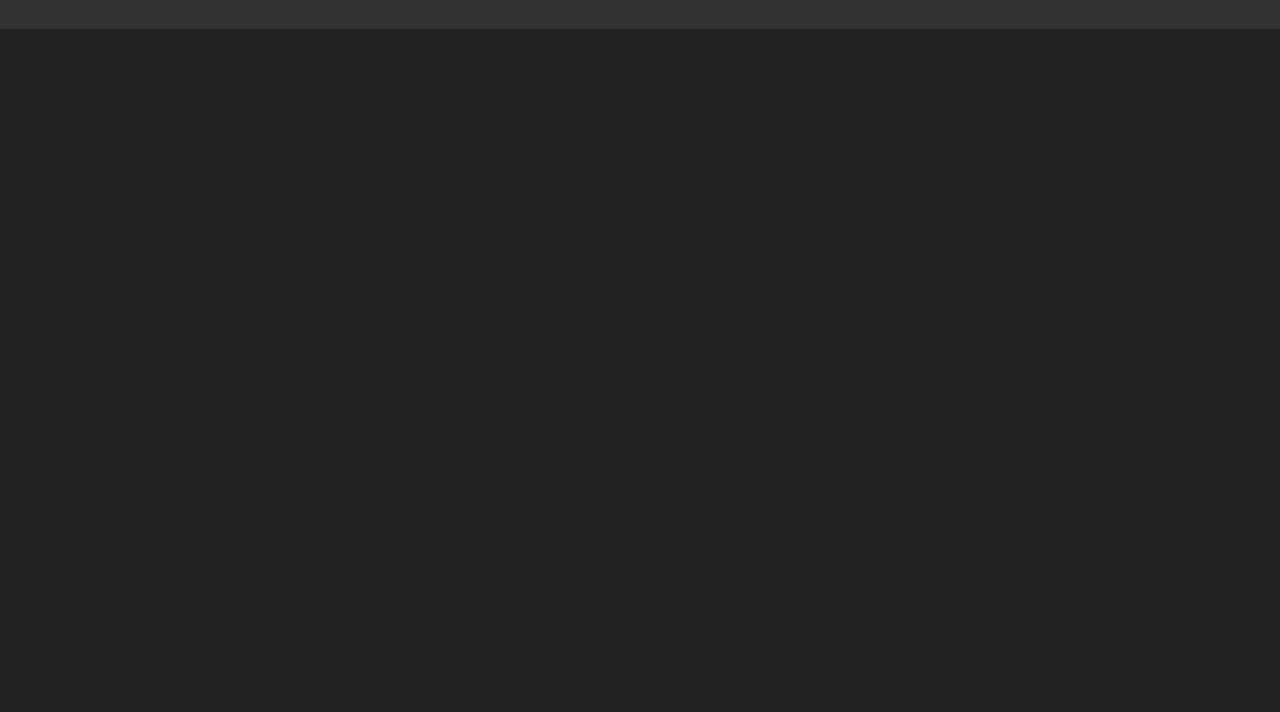
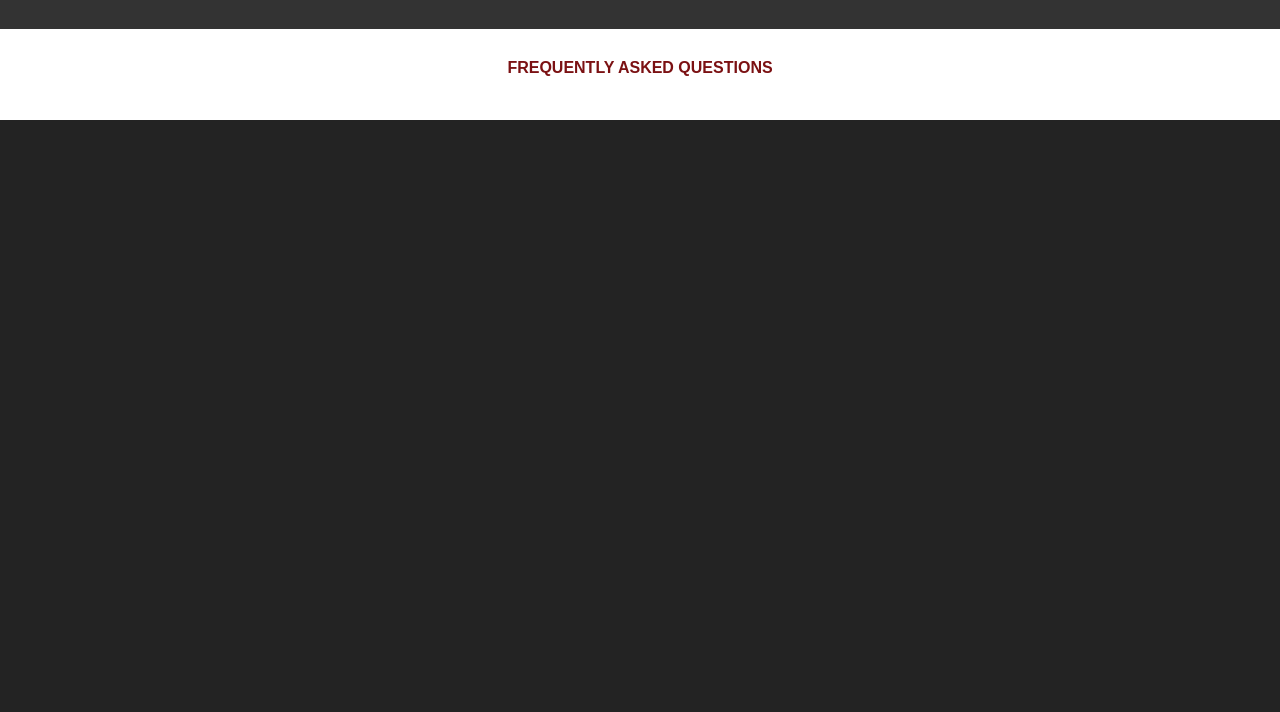
Before and after one commit to Cartier-Wells/FCS-NST, a plain HTML site: page faq.html in a window 1280 px wide. Shown: the part 88-800 px from the top of the page. Drawn offline with Linux system fonts and the light colour scheme.

Commit message:
Headings for empty pages

```diff
--- a/faq.html
+++ b/faq.html
@@ -26,3 +26,15 @@
             </nav>
         </header>
     </div>
+
+          <!-- Content -->
+
+          <div class="wrapper row2">
+            <div id="container" class="clear">
+
+                <center><h1><a>FREQUENTLY ASKED QUESTIONS</a></h1></center>
+                <p></p>
+
+            </div>
+        </div>
+    </body></html>
```
Also changed, not shown: feedback.html (+12 -0 lines), standards.html (+12 -0 lines).
